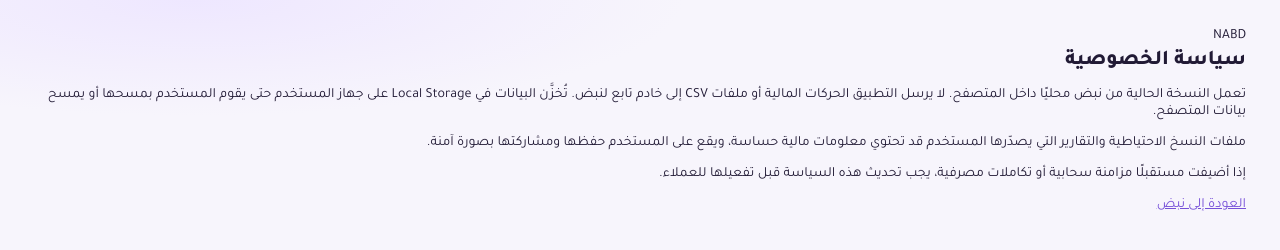
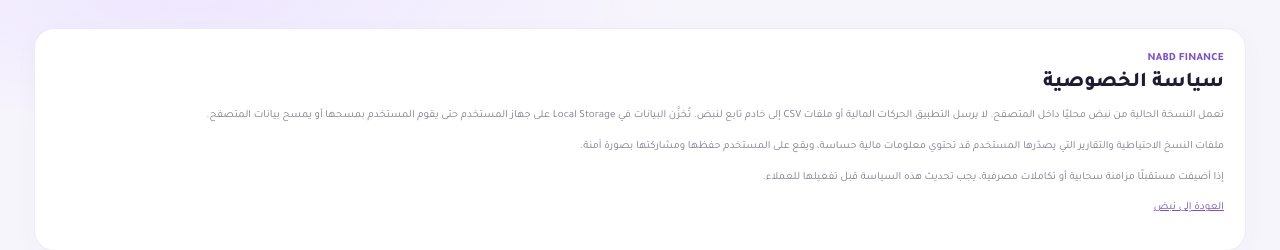
Before and after one commit to ahpa5246-lgtm/nabd, a plain HTML site: page privacy.html in a window 1280 px wide. Drawn offline with Linux system fonts and the light colour scheme.

Commit message:
Refresh legal page styling for violet NABD interface

```diff
--- a/privacy.html
+++ b/privacy.html
@@ -1 +1 @@
-<!doctype html><html lang="ar" dir="rtl"><head><meta charset="utf-8"><meta name="viewport" content="width=device-width"><link rel="stylesheet" href="styles.css"><title>سياسة الخصوصية | نبض</title></head><body><main class="content"><section class="panel"><span class="section-kicker">NABD</span><h1>سياسة الخصوصية</h1><p class="legal-copy">تعمل النسخة الحالية من نبض محليًا داخل المتصفح. لا يرسل التطبيق الحركات المالية أو ملفات CSV إلى خادم تابع لنبض. تُخزَّن البيانات في Local Storage على جهاز المستخدم حتى يقوم المستخدم بمسحها أو يمسح بيانات المتصفح.</p><p class="legal-copy">ملفات النسخ الاحتياطية والتقارير التي يصدّرها المستخدم قد تحتوي معلومات مالية حساسة، ويقع على المستخدم حفظها ومشاركتها بصورة آمنة.</p><p class="legal-copy">إذا أضيفت مستقبلًا مزامنة سحابية أو تكاملات مصرفية، يجب تحديث هذه السياسة قبل تفعيلها للعملاء.</p><p><a href="./">العودة إلى نبض</a></p></section></main></body></html>
+<!doctype html><html lang="ar" dir="rtl"><head><meta charset="utf-8"><meta name="viewport" content="width=device-width"><meta name="theme-color" content="#7650d8"><link rel="stylesheet" href="styles.css"><title>سياسة الخصوصية | نبض</title></head><body><main class="content"><section class="card"><span class="eyebrow">NABD FINANCE</span><h1>سياسة الخصوصية</h1><p>تعمل النسخة الحالية من نبض محليًا داخل المتصفح. لا يرسل التطبيق الحركات المالية أو ملفات CSV إلى خادم تابع لنبض. تُخزَّن البيانات في Local Storage على جهاز المستخدم حتى يقوم المستخدم بمسحها أو يمسح بيانات المتصفح.</p><p>ملفات النسخ الاحتياطية والتقارير التي يصدّرها المستخدم قد تحتوي معلومات مالية حساسة، ويقع على المستخدم حفظها ومشاركتها بصورة آمنة.</p><p>إذا أضيفت مستقبلًا مزامنة سحابية أو تكاملات مصرفية، يجب تحديث هذه السياسة قبل تفعيلها للعملاء.</p><p><a href="./">العودة إلى نبض</a></p></section></main></body></html>
```
